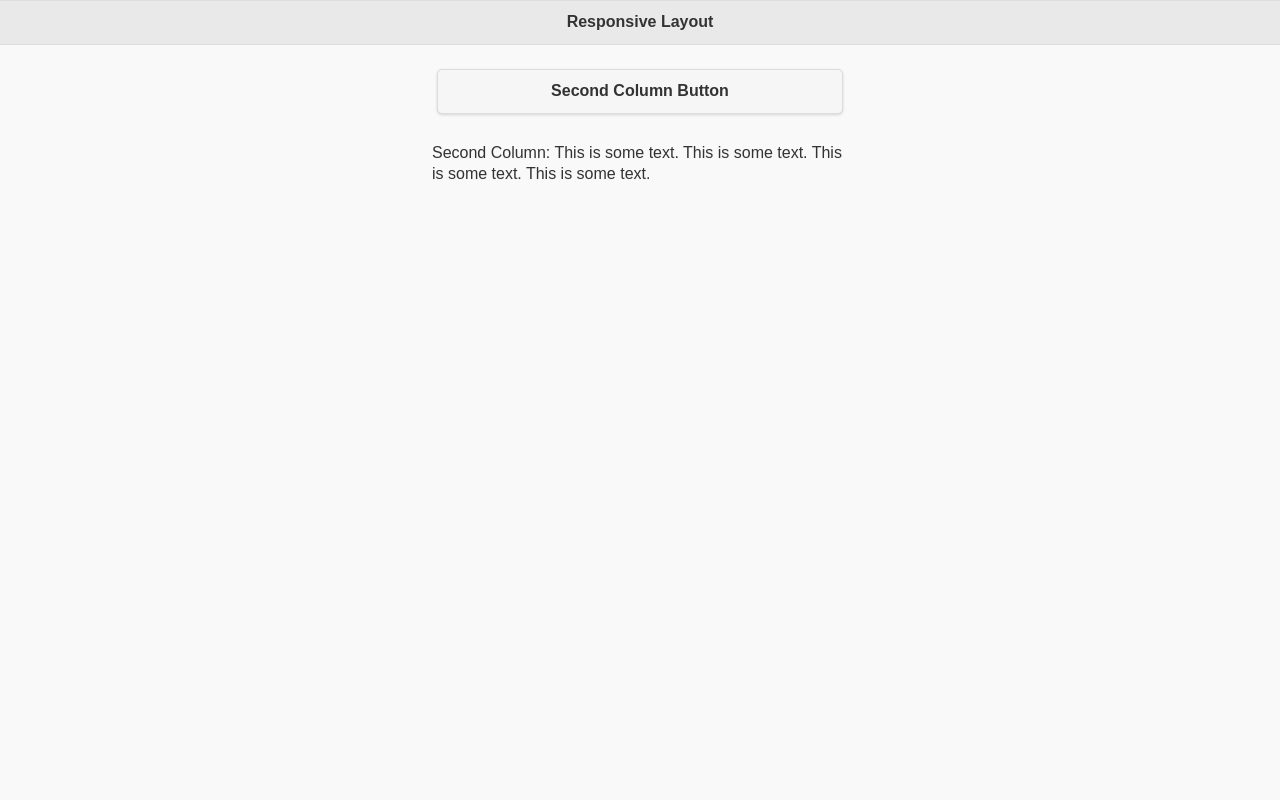
After one commit to johnny9052/EjemploIntroduccionJQUERYMobile, a PHP site: page /Vista/Grid.php in a window 1280 px wide. The commit adds this page. Run offline with PHP 8.4, Linux system fonts and the light colour scheme.

Commit message:
se añadio grid y imagenes response

```diff
--- /dev/null
+++ b/Vista/Grid.php
@@ -0,0 +1,47 @@
+<!DOCTYPE html>
+<!--
+To change this license header, choose License Headers in Project Properties.
+To change this template file, choose Tools | Templates
+and open the template in the editor.
+-->
+<html>
+    <head>
+        <meta name="viewport" content="width=device-width, initial-scale=1">
+        <title></title>
+        <link rel="stylesheet" href="../Recursos/jquerymobile/jquery.mobile-1.4.5.min.css" />
+        <script src="../Recursos/jquerymobile/jquery-1.11.3.min.js"></script>
+        <script src="../Recursos/jquerymobile/jquery.mobile-1.4.5.min.js"></script>
+
+        <script src="../Recursos/js/dinamic.js"></script>
+        <!-- CARGAR ARCHIVOS ONLINE -->
+        <!--                <link rel="stylesheet" href="http://code.jquery.com/mobile/1.4.5/jquery.mobile-1.4.5.min.css" />
+                        <script src="http://code.jquery.com/jquery-1.11.3.min.js"></script>
+                        <script src="http://code.jquery.com/mobile/1.4.5/jquery.mobile-1.4.5.min.js"></script>-->
+
+    </head>
+
+    <body>
+
+        <div data-role="page" id="pageone">
+            <div data-role="header">
+                <h1>Responsive Layout</h1>
+            </div>
+
+            <div data-role="main" class="ui-content">
+                <div class="ui-grid-b ui-responsive">
+                    <div class="ui-block-a">
+
+                    </div>
+                    <div class="ui-block-b">
+                        <a href="#" class="ui-btn ui-corner-all ui-shadow">Second Column Button</a><br>
+                        <span>Second Column: This is some text. This is some text. This is some text. This is some text.</span>
+                    </div>
+                    <div class="ui-block-c">
+
+                    </div>
+                </div>
+            </div>
+        </div>
+
+    </body>
+</html>
--- a/index.php
+++ b/index.php
@@ -53,6 +53,8 @@ and open the template in the editor.
                 <a href="Vista/NavegacionProgramatica.php" target="_self">Navegacion programatica</a><br>
                 <a href="Vista/ajax.php" target="_self">AJAX en JQUERY Mobile</a><br>
                 <a href="Vista/CargaSelectTable.php" target="_self">Carga SELECT - TABLE dinamicamente</a><br>
+                <a href="Vista/Grid.php" target="_self">GRID</a><br>
+                <a href="Vista/Imagenes_resize.php" target="_self">Imagenes Resize </a><br>
             </div>
 
             <div data-role="footer">
```
Also changed, not shown: Vista/Imagenes_resize.php (added, +68 -0 lines), Recursos/imagenes/Koala.jpg (added).
